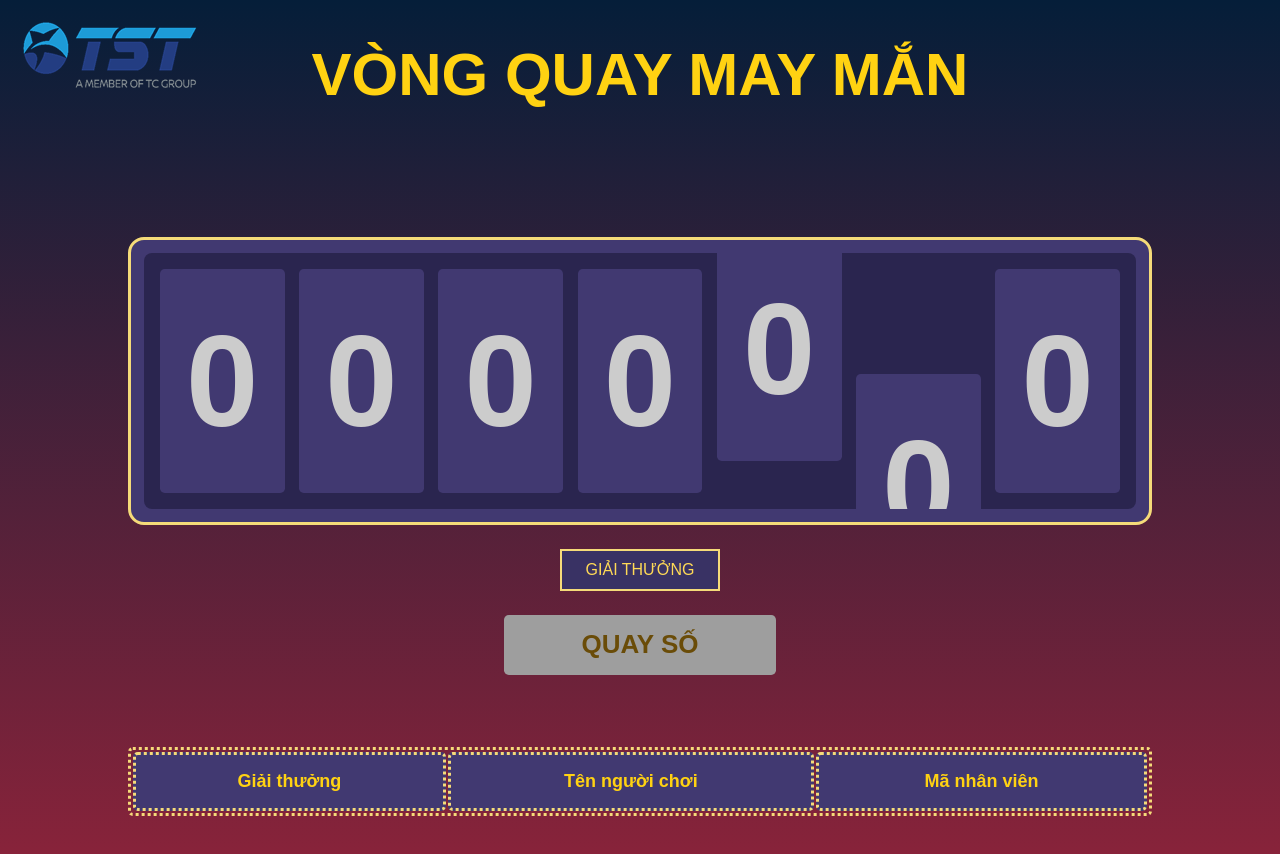
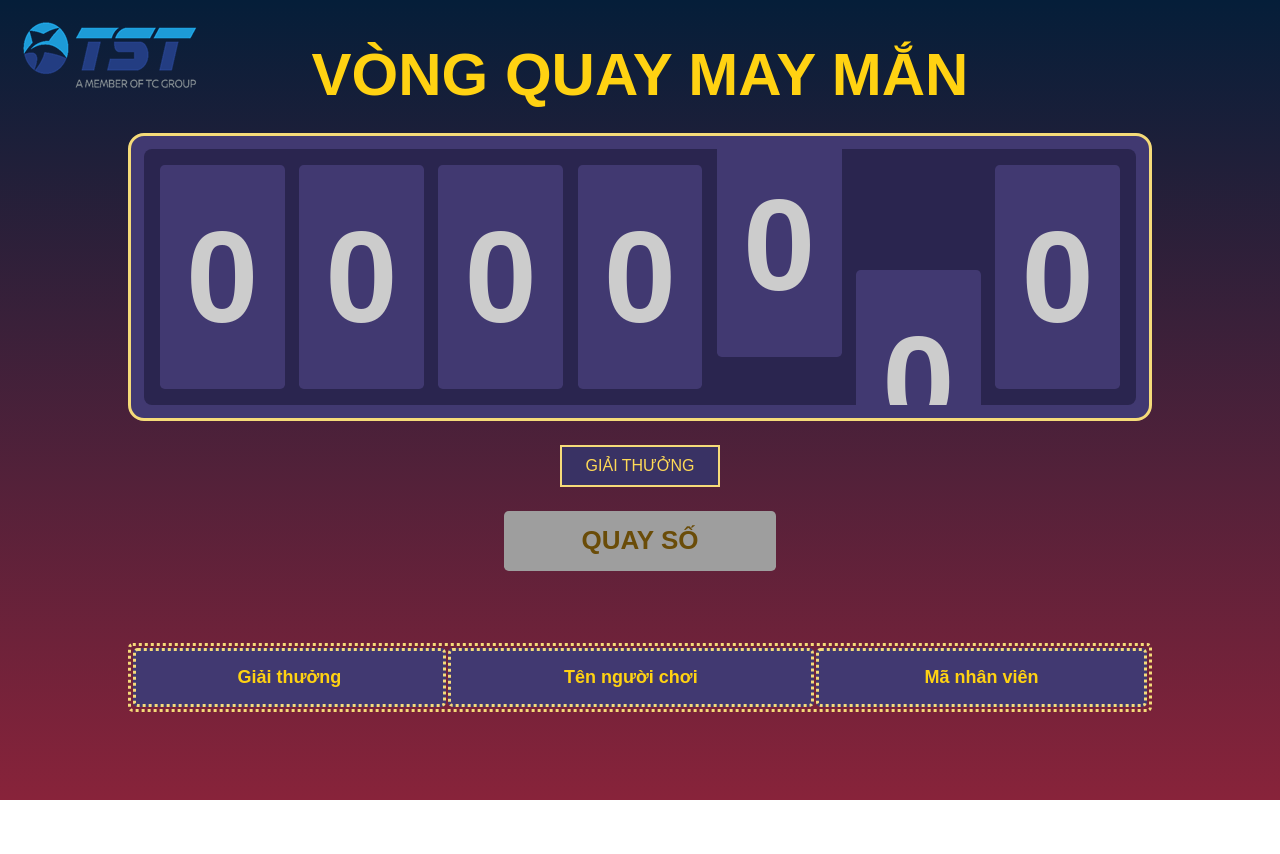
Before and after one commit to thanghn14/RotationLuck, a React (Vite) app: page / in a window 1280 px wide. After the commit the page ends 800 px from the top, so only its background shows below. Built offline with nearby package versions, Linux system fonts and the light colour scheme; grey boxes are pictures that could not be loaded.

Commit message:
Changes to be committed: 	new file:   src/assets/mp3/congrats.mp3 	modified:   src/components/Random.jsx

```diff
--- a/src/components/Random.jsx
+++ b/src/components/Random.jsx
@@ -104,9 +104,9 @@ const Random = () => {
     setNumber([a, b, c, d, e, f]);
     setStatus(data.status);
     setUid(data.uid);
-    setName(data.name);
     setShowName(false);
     setShowEndNumber(true);
+    setName(data.name);
     switch (data.status) {
       case 0:
         setStatus("Giải đặc biệt");
@@ -175,9 +175,9 @@ const Random = () => {
     <div className="random">
       <span className="logo"></span>
       <h1 className="title">VÒNG QUAY MAY MẮN</h1>
-      <span className={`${!play && "name nameAnimations"} name`}>
+      {/* <span className={`${!play && "name nameAnimations"} name`}>
         {showName && name}
-      </span>
+      </span> */}
       <div className="box">
         <div
           className="randomBox"
```
Also changed, not shown: 1 other file (tests, documents, lock files or other folders).
